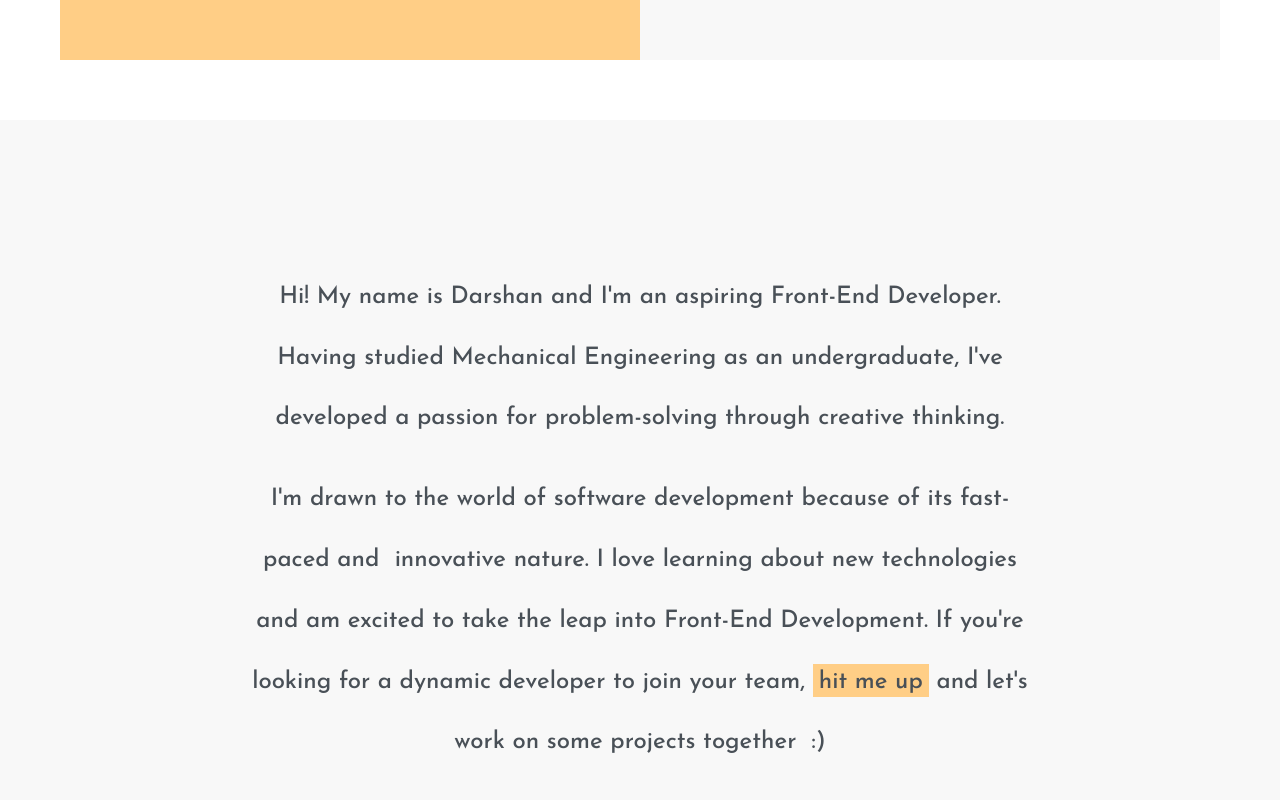
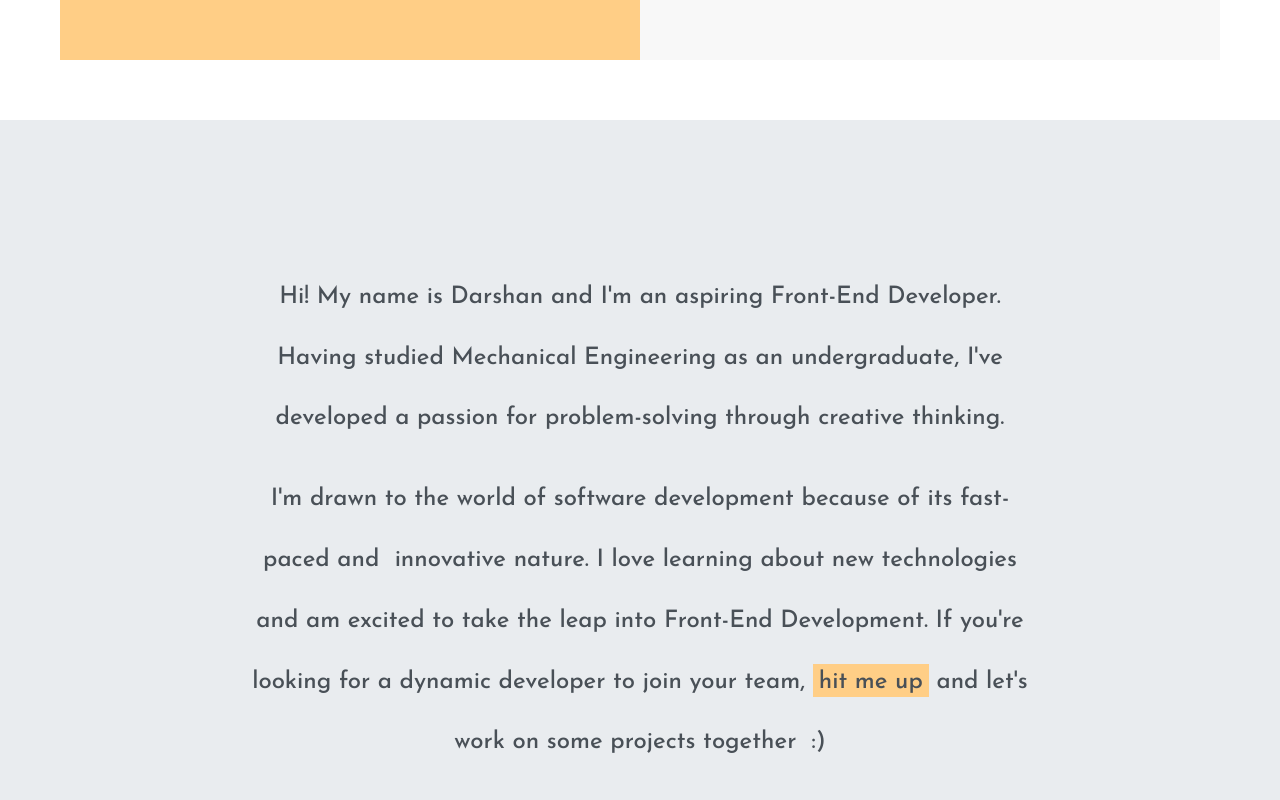
Before and after one commit to darshandesai1095/portfolio-site-v2.1, a React (Create React App) app: page / in a window 1280 px wide. Shown: the part 680-1480 px from the top of the page. Built offline with nearby package versions, Linux system fonts and the light colour scheme.

Commit message:
change bkg color

```diff
--- a/src/components/AboutMe/AboutMe.css
+++ b/src/components/AboutMe/AboutMe.css
@@ -6,6 +6,7 @@
     justify-content: center;
     align-items: center;
     background-color: var(--tertiary-color);
+    background-color: #e9ecef;;
 }
 
 .about-me__text {
```
